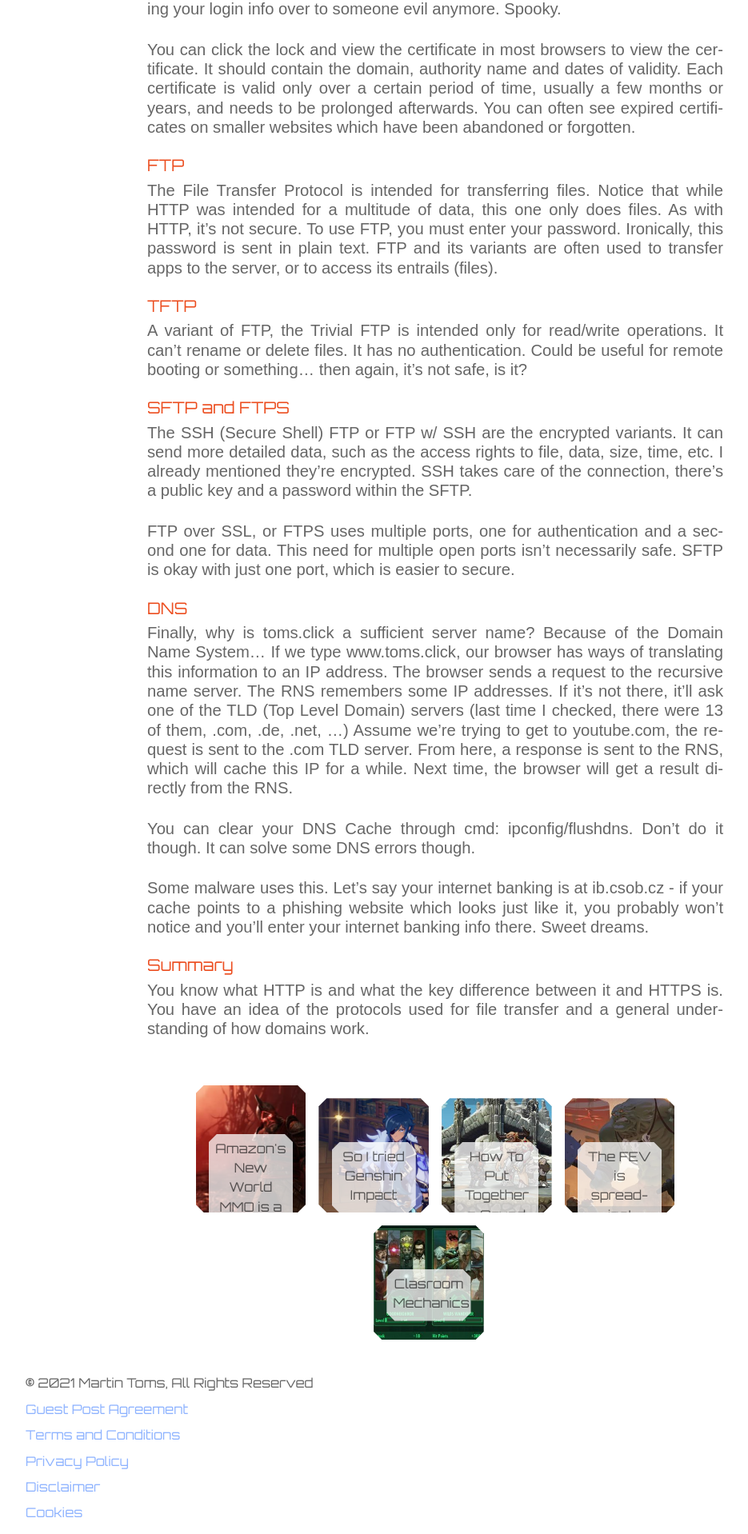
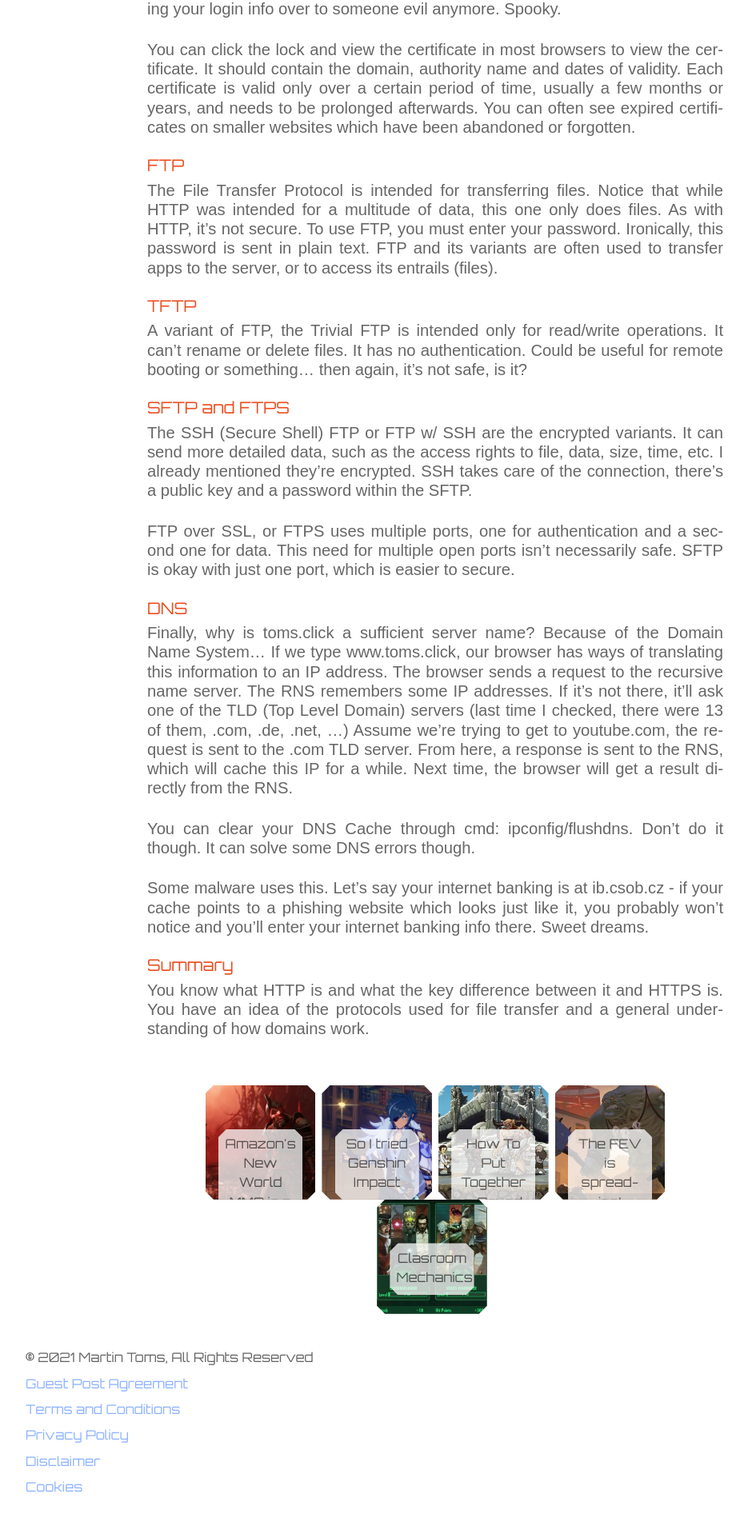
Before and after one commit to morgosus/morgosus.github.io, a Jekyll site: the page built from _posts/programming/2020-10-07-data-transfer-over-the-internet.md, in a window 1280 px wide. Shown: the part 2271-4189 px from the top of the page at 80% size, without its empty margins (96-1031 px from the left). Built offline with Jekyll 4.4.1, drawn with Linux system fonts in a browser that asks for light colours; nearby versions of some CDN libraries; after the commit the page ends 4156 px from its top, so only the background shows below that.

Commit message:
Improve article square sidebar

```diff
--- a/_sass/component/main/post.sass
+++ b/_sass/component/main/post.sass
@@ -21,7 +21,8 @@
     .card__link
       min-width: 20%
       max-width: 20%
-      margin-right: $s
+      margin-right: $s/2
+      margin-top: 0
       &:nth-of-type(4)
         margin-right: 0
 
```
